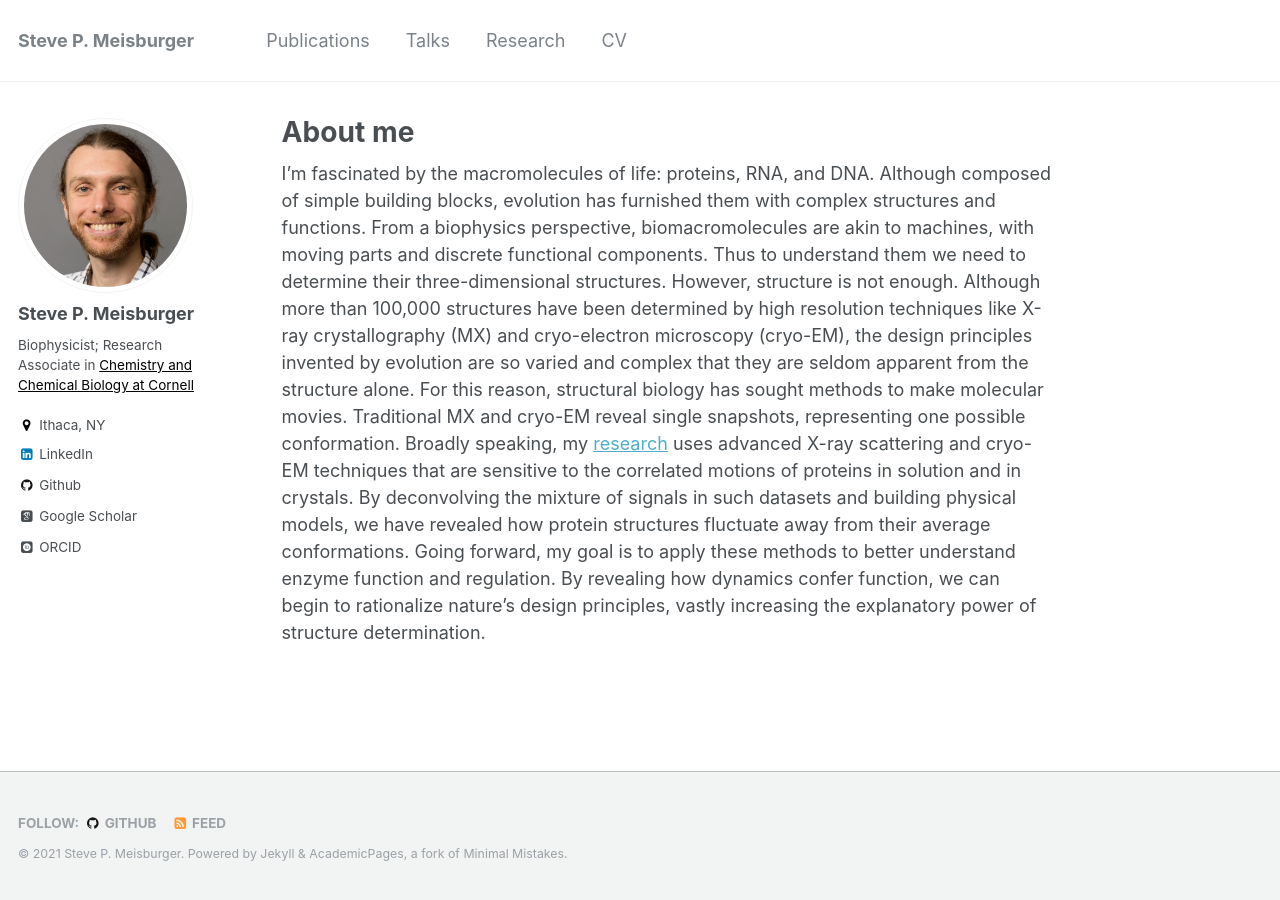
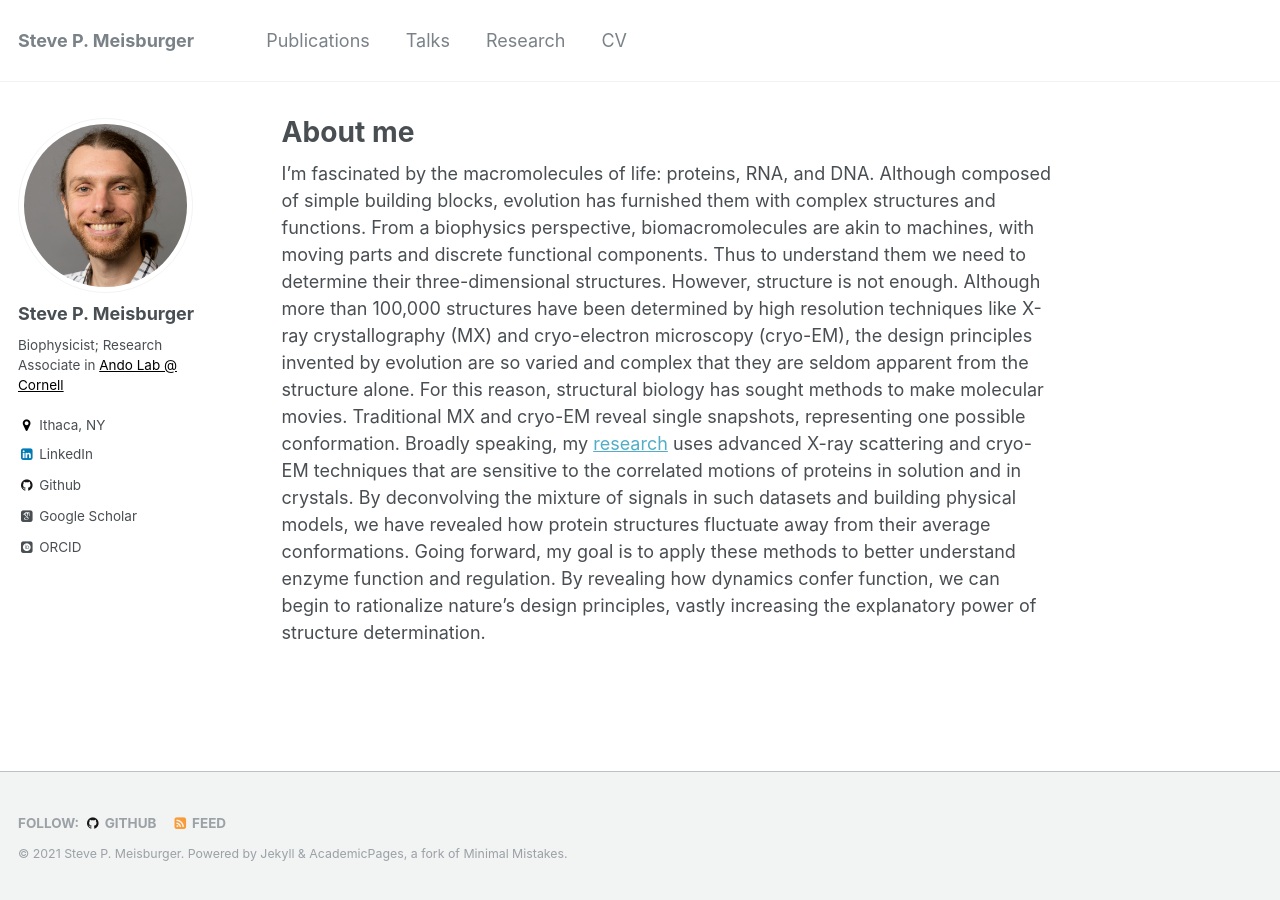
Before and after one commit to spmeisburger/spmeisburger.github.io, a Jekyll site: the page built from _pages/about.md, in a window 1280 px wide. Built offline with Jekyll 4.4.1, drawn with Linux system fonts in a browser that asks for light colours; some web fonts are replaced.

Commit message:
updated sidebar link

```diff
--- a/_config.yml
+++ b/_config.yml
@@ -82,7 +82,7 @@ analytics:
 author:
   name             : "Steve P. Meisburger"
   avatar           : "headshot.png"
-  bio              : "Biophysicist; Research Associate in <a style='color: black;' href='https://chemistry.cornell.edu/'>Chemistry and Chemical Biology at Cornell</a>"
+  bio              : "Biophysicist; Research Associate in <a style='color: black;' href='https://ando.chem.cornell.edu/'>Ando Lab @ Cornell</a>"
   location         : "Ithaca, NY"
   employer         :
   googlescholar    : "https://scholar.google.com/citations?user=oCGSza8AAAAJ&hl=en"
```
